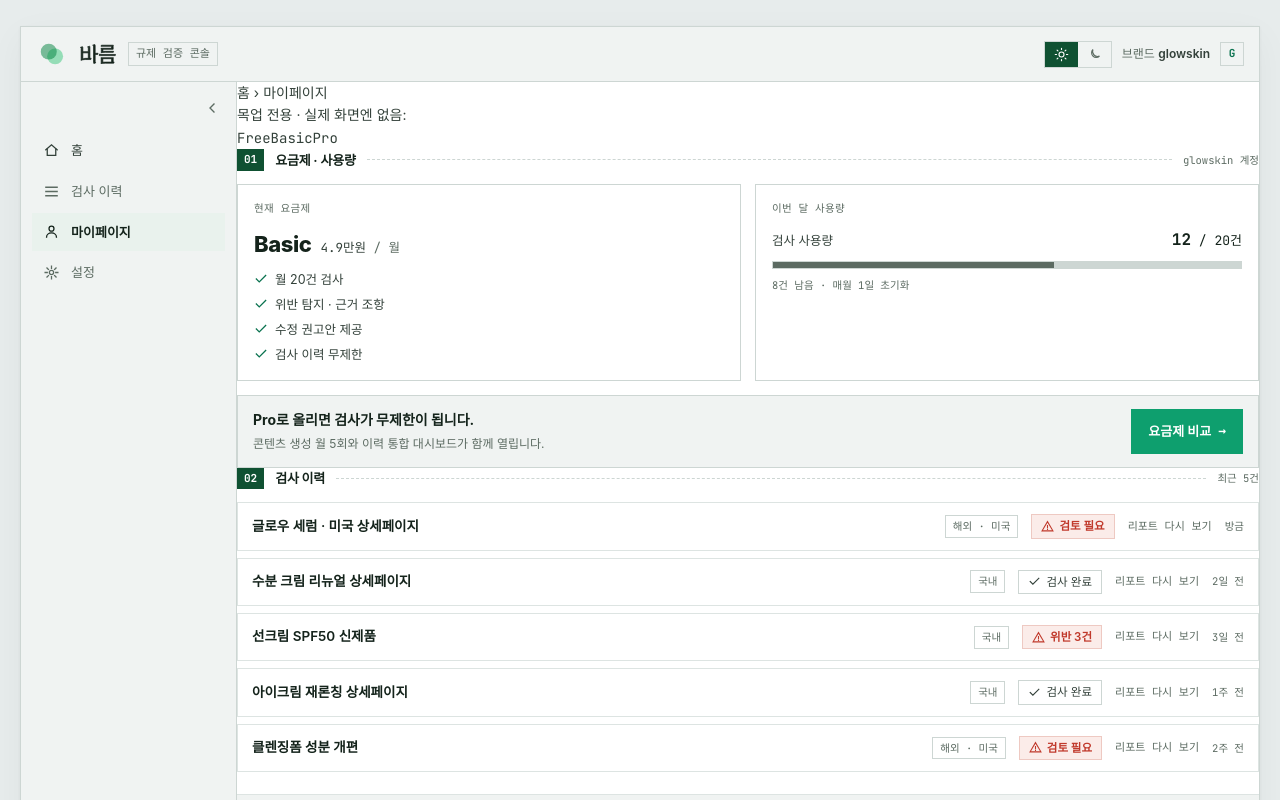
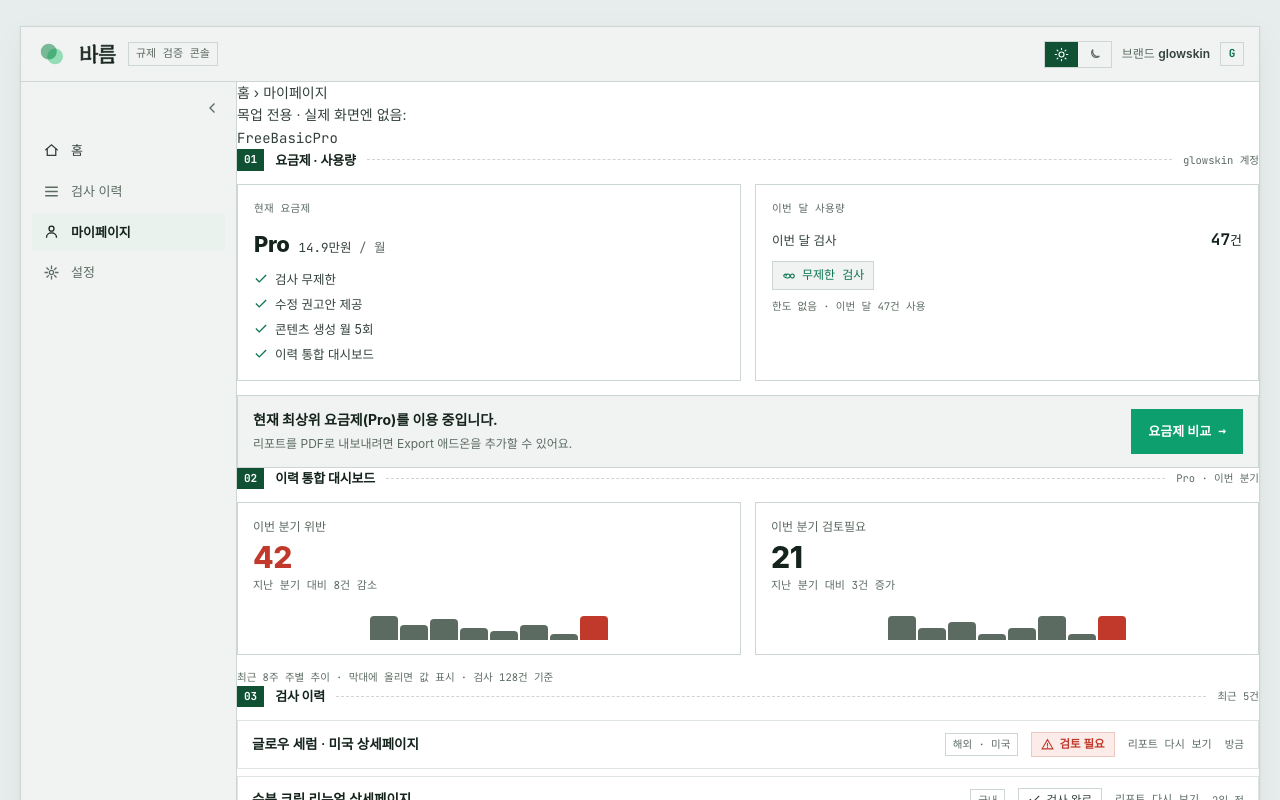
Before and after one commit to haneebunny/barum, a Next.js app in the folder frontend/: page /mypage in a window 1280 px wide. Both pictures are taken after a click on the button "Pro". Shown: the top 800 px of the page. Built offline with nearby package versions, Linux system fonts and the light colour scheme; a web font is replaced by a local one.

Commit message:
feat: 마이페이지 Pro 대시보드 스파크라인 완료 및 진행 기록 업데이트

```diff
--- a/frontend/app/mypage/page.tsx
+++ b/frontend/app/mypage/page.tsx
@@ -1,8 +1,97 @@
 "use client";
 
+import { useState, useEffect } from "react";
 import Link from "next/link";
 
+interface FeatItem {
+  text: string;
+  is_active: boolean;
+}
+
+interface TierInfo {
+  name: "Free" | "Basic" | "Pro";
+  price: string;
+  used: number;
+  limit: number | null;
+  feats: FeatItem[];
+  up: {
+    title: string;
+    desc: string;
+  };
+}
+
+const TIERS: Record<"Free" | "Basic" | "Pro", TierInfo> = {
+  Free: {
+    name: "Free",
+    price: "0원",
+    used: 2,
+    limit: 3,
+    feats: [
+      { text: "월 3건 검사", is_active: true },
+      { text: "위반 탐지 · 근거 조항", is_active: true },
+      { text: "수정 권고안", is_active: false },
+      { text: "검사 이력 무제한", is_active: false },
+    ],
+    up: {
+      title: "Basic으로 올리면 수정 권고안까지 볼 수 있어요.",
+      desc: "위반을 낮춘 대체 표현 제안과 무제한 검사 이력이 열립니다.",
+    },
+  },
+  Basic: {
+    name: "Basic",
+    price: "4.9만원",
+    used: 12,
+    limit: 20,
+    feats: [
+      { text: "월 20건 검사", is_active: true },
+      { text: "위반 탐지 · 근거 조항", is_active: true },
+      { text: "수정 권고안 제공", is_active: true },
+      { text: "검사 이력 무제한", is_active: true },
+    ],
+    up: {
+      title: "Pro로 올리면 검사가 무제한이 됩니다.",
+      desc: "콘텐츠 생성 월 5회와 이력 통합 대시보드가 함께 열립니다.",
+    },
+  },
+  Pro: {
+    name: "Pro",
+    price: "14.9만원",
+    used: 47,
+    limit: null,
+    feats: [
+      { text: "검사 무제한", is_active: true },
+      { text: "수정 권고안 제공", is_active: true },
+      { text: "콘텐츠 생성 월 5회", is_active: true },
+      { text: "이력 통합 대시보드", is_active: true },
+    ],
+    up: {
+      title: "현재 최상위 요금제(Pro)를 이용 중입니다.",
+      desc: "리포트를 PDF로 내보내려면 Export 애드온을 추가할 수 있어요.",
+    },
+  },
+};
+
 export default function MyPage() {
+  const [tier, set_tier] = useState<"Free" | "Basic" | "Pro">("Basic");
+  const [is_compare_modal_open, set_is_compare_modal_open] = useState(false);
+
+  // Esc 키 입력 시 모달 닫기
+  useEffect(() => {
+    const handle_keydown = (e: KeyboardEvent) => {
+      if (e.key === "Escape") {
+        set_is_compare_modal_open(false);
+      }
+    };
+    if (is_compare_modal_open) {
+      window.addEventListener("keydown", handle_keydown);
+    }
+    return () => {
+      window.removeEventListener("keydown", handle_keydown);
+    };
+  }, [is_compare_modal_open]);
+
+  const active_tier = TIERS[tier];
+
   return (
     <>
       {/* 메타스트립: 브레드크럼 + 목업 전용 등급 스위처 */}
@@ -16,9 +105,15 @@ export default function MyPage() {
         <div className="tierswitch">
           <span className="tsl devnote">목업 전용 · 실제 화면엔 없음:</span>
           <div className="tsbtns" role="group" aria-label="요금제 전환">
-            <button className="mono">Free</button>
-            <button className="mono on">Basic</button>
-            <button className="mono">Pro</button>
+            {(["Free", "Basic", "Pro"] as const).map((t) => (
+              <button
+                key={t}
+                className={`mono ${tier === t ? "on" : ""}`}
+                onClick={() => set_tier(t)}
+              >
+                {t}
+              </button>
+            ))}
           </div>
         </div>
       </div>
@@ -35,13 +130,15 @@ export default function MyPage() {
           <div className="card">
             <p className="ctitle">현재 요금제</p>
             <div className="planname">
-              <span className="pn">Basic</span>
+              <span className="pn">{active_tier.name}</span>
               <span className="pp">
-                4.9만원 <span className="per">/ 월</span>
+                {active_tier.price} <span className="per">/ 월</span>
               </span>
             </div>
             <ul className="planfeat">
-              <li>
+              {active_tier.feats.map((feat, index) => (
+                <li key={index} className={feat.is_active ? "" : "off"}>
+                  {feat.is_active ? (
                     <svg
                       viewBox="0 0 24 24"
                       fill="none"
@@ -52,9 +149,7 @@ export default function MyPage() {
                     >
                       <path d="M4 12l5 5L20 6" />
                     </svg>
-                <span>월 20건 검사</span>
-              </li>
-              <li>
+                  ) : (
                     <svg
                       viewBox="0 0 24 24"
                       fill="none"
@@ -63,70 +158,149 @@ export default function MyPage() {
                       strokeLinecap="square"
                       aria-hidden="true"
                     >
-                  <path d="M4 12l5 5L20 6" />
+                      <path d="M5 12h14" />
                     </svg>
-                <span>위반 탐지 · 근거 조항</span>
+                  )}
+                  <span>{feat.text}</span>
                 </li>
-              <li>
-                <svg
-                  viewBox="0 0 24 24"
-                  fill="none"
-                  stroke="currentColor"
-                  strokeWidth="2.2"
-                  strokeLinecap="square"
-                  aria-hidden="true"
-                >
-                  <path d="M4 12l5 5L20 6" />
-                </svg>
-                <span>수정 권고안 제공</span>
-              </li>
-              <li>
-                <svg
-                  viewBox="0 0 24 24"
-                  fill="none"
-                  stroke="currentColor"
-                  strokeWidth="2.2"
-                  strokeLinecap="square"
-                  aria-hidden="true"
-                >
-                  <path d="M4 12l5 5L20 6" />
-                </svg>
-                <span>검사 이력 무제한</span>
-              </li>
+              ))}
             </ul>
           </div>
           <div className="card">
             <p className="ctitle">이번 달 사용량</p>
+            {active_tier.limit === null ? (
+              <div>
+                <div className="usagehead">
+                  <span className="ul">이번 달 검사</span>
+                  <span className="uv">
+                    <b>{active_tier.used}</b>건
+                  </span>
+                </div>
+                <span className="unlimited">
+                  <svg
+                    viewBox="0 0 24 24"
+                    width="14"
+                    height="14"
+                    fill="none"
+                    stroke="currentColor"
+                    strokeWidth="1.8"
+                    strokeLinecap="round"
+                    aria-hidden="true"
+                  >
+                    <path d="M7 12c0-2 1.5-3.5 3.5-3.5S14 12 14 12s1.5 3.5 3.5 3.5S21 14 21 12s-1.5-3.5-3.5-3.5S14 12 14 12s-1.5 3.5-3.5 3.5S3 14 3 12s1.5-3.5 4-3.5" />
+                  </svg>
+                  무제한 검사
+                </span>
+                <div className="usagemeta">한도 없음 · 이번 달 {active_tier.used}건 사용</div>
+              </div>
+            ) : (
               <div>
                 <div className="usagehead">
                   <span className="ul">검사 사용량</span>
                   <span className="uv">
-                  <b>12</b> / 20건
+                    <b>{active_tier.used}</b> / {active_tier.limit}건
                   </span>
                 </div>
-              {/* 진행바: 비긴급 피드백이므로 디자인 가이드라인에 따라 무채색 회색 계열(var(--ink-3))로 렌더링 */}
-              <div className="usagebar" aria-label="검사 사용량 60% 사용함">
-                <div className="fill" style={{ width: "60%" }}></div>
+                <div
+                  className="usagebar"
+                  aria-label={`검사 사용량 ${Math.round((active_tier.used / active_tier.limit) * 100)}% 사용함`}
+                >
+                  <div
+                    className="fill"
+                    style={{ width: `${Math.round((active_tier.used / active_tier.limit) * 100)}%` }}
+                  ></div>
                 </div>
-              <div className="usagemeta">8건 남음 · 매월 1일 초기화</div>
+                <div className="usagemeta">{active_tier.limit - active_tier.used}건 남음 · 매월 1일 초기화</div>
               </div>
+            )}
           </div>
         </div>
         <div className="upbanner">
           <div className="ubtx">
-            <b>Pro로 올리면 검사가 무제한이 됩니다.</b>
-            <p>콘텐츠 생성 월 5회와 이력 통합 대시보드가 함께 열립니다.</p>
+            <b>{active_tier.up.title}</b>
+            <p>{active_tier.up.desc}</p>
           </div>
-          <button className="btn primary">
+          <button className="btn primary" onClick={() => set_is_compare_modal_open(true)}>
             요금제 비교 <span className="mono">→</span>
           </button>
         </div>
       </div>
 
+      {/* Pro 전용: 이력 통합 대시보드 */}
+      {tier === "Pro" && (
+        <div className="sec dash">
+          <div className="seclabel">
+            <span className="n">02</span>
+            <h2>이력 통합 대시보드</h2>
+            <span className="rule"></span>
+            <span className="hint">Pro · 이번 분기</span>
+          </div>
+          <div className="stattiles">
+            <div className="stattile">
+              <p className="stlabel">이번 분기 위반</p>
+              <div className="stval crit">42</div>
+              <div className="stdelta">지난 분기 대비 8건 감소</div>
+              <svg className="spark" viewBox="0 0 240 34" overflow="hidden" aria-hidden="true">
+                {[8, 5, 7, 4, 3, 5, 2, 8].map((val, i) => {
+                  const max_val = 8;
+                  const height_factor = 24 / max_val;
+                  const h = val * height_factor;
+                  const y = 34 - h;
+                  const x = 1 + i * 30;
+                  const fill = i === 7 ? "var(--crit)" : "var(--ink-3)";
+                  return (
+                    <rect
+                      key={i}
+                      x={x}
+                      y={y}
+                      width={28}
+                      height={h + 4}
+                      rx={4}
+                      fill={fill}
+                    >
+                      <title>{i + 1}주차: {val}건</title>
+                    </rect>
+                  );
+                })}
+              </svg>
+            </div>
+            <div className="stattile">
+              <p className="stlabel">이번 분기 검토필요</p>
+              <div className="stval">21</div>
+              <div className="stdelta">지난 분기 대비 3건 증가</div>
+              <svg className="spark" viewBox="0 0 240 34" overflow="hidden" aria-hidden="true">
+                {[4, 2, 3, 1, 2, 4, 1, 4].map((val, i) => {
+                  const max_val = 4;
+                  const height_factor = 24 / max_val;
+                  const h = val * height_factor;
+                  const y = 34 - h;
+                  const x = 1 + i * 30;
+                  const fill = i === 7 ? "var(--crit)" : "var(--ink-3)";
+                  return (
+                    <rect
+                      key={i}
+                      x={x}
+                      y={y}
+                      width={28}
+                      height={h + 4}
+                      rx={4}
+                      fill={fill}
+                    >
+                      <title>{i + 1}주차: {val}건</title>
+                    </rect>
+                  );
+                })}
+              </svg>
+            </div>
+          </div>
+          <p className="dashnote">최근 8주 주별 추이 · 막대에 올리면 값 표시 · 검사 128건 기준</p>
+        </div>
+      )}
+
       {/* 검사 이력 */}
       <div className="sec" style={{ borderBottom: 0 }}>
         <div className="seclabel">
-          <span className="n">02</span>
+          <span className="n">{tier === "Pro" ? "03" : "02"}</span>
           <h2>검사 이력</h2>
           <span className="rule"></span>
           <span className="hint">최근 5건</span>
@@ -246,10 +420,69 @@ export default function MyPage() {
         <span className="seg inv">바름</span>
         <span className="seg">glowskin</span>
         <span className="seg grow">
-          마이페이지 · <span id="tierSeg">Basic</span>
+          마이페이지 · <span id="tierSeg">{active_tier.name}</span>
         </span>
         <span className="seg">^N 새 검사</span>
       </div>
+
+      {/* 요금제 비교 모달 */}
+      {is_compare_modal_open && (
+        <div
+          className="modal-backdrop"
+          onClick={() => set_is_compare_modal_open(false)}
+        >
+          <div
+            className="modal"
+            role="dialog"
+            aria-modal="true"
+            aria-labelledby="cmTitle"
+            onClick={(e) => e.stopPropagation()}
+          >
+            <div className="modal-head">
+              <span id="cmTitle">[ 요금제 비교 ]</span>
+              <button
+                className="modal-x"
+                onClick={() => set_is_compare_modal_open(false)}
+                aria-label="닫기"
+              >
+                ✕
+              </button>
+            </div>
+            <div className="modal-body">
+              <div className={`prow ${tier === "Free" ? "on" : ""}`}>
+                <span className="pk">›</span>
+                <span className="pnm">
+                  Free
+                  {tier === "Free" && <span className="cur"> (현재 이용 중)</span>}
+                </span>
+                <span className="ppr">0원 / 월</span>
+                <span className="pdesc">월 3건 검사 · 위반 탐지와 근거까지 체험</span>
+              </div>
+              <div className={`prow ${tier === "Basic" ? "on" : ""}`}>
+                <span className="pk">›</span>
+                <span className="pnm">
+                  Basic
+                  {tier === "Basic" && <span className="cur"> (현재 이용 중)</span>}
+                </span>
+                <span className="ppr">4.9만원 / 월</span>
+                <span className="pdesc">월 20건 · 수정 권고안 제공 · 검사 이력 무제한</span>
+              </div>
+              <div className={`prow ${tier === "Pro" ? "on" : ""}`}>
+                <span className="pk">›</span>
+                <span className="pnm">
+                  Pro
+                  {tier === "Pro" && <span className="cur"> (현재 이용 중)</span>}
+                </span>
+                <span className="ppr">14.9만원 / 월</span>
+                <span className="pdesc">검사 무제한 · 콘텐츠 생성 월 5회 · 이력 통합 대시보드</span>
+              </div>
+              <div className="addon">
+                <b>Export 애드온</b> <span className="ap">건당 4.9만원</span> · 리포트를 PDF로 내보내기 (모든 요금제에 추가 가능)
+              </div>
+            </div>
+          </div>
+        </div>
+      )}
     </>
   );
 }
```
Also changed, not shown: 1 other file (tests, documents, lock files or other folders). Lines whose indentation alone changed are shown as unchanged.
